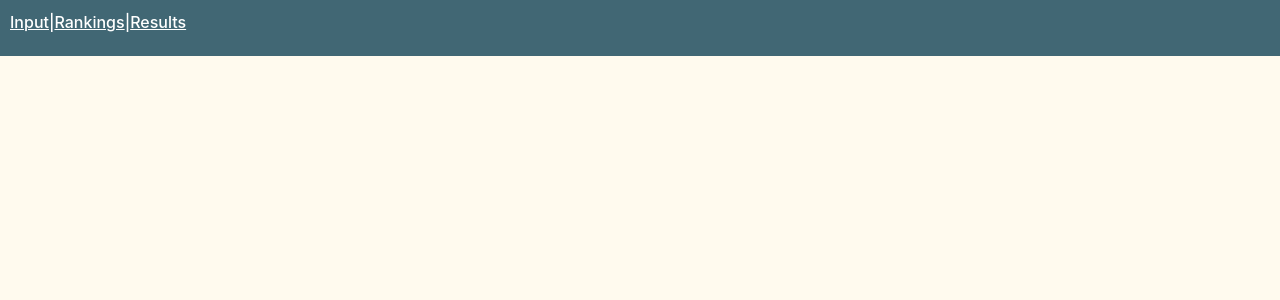
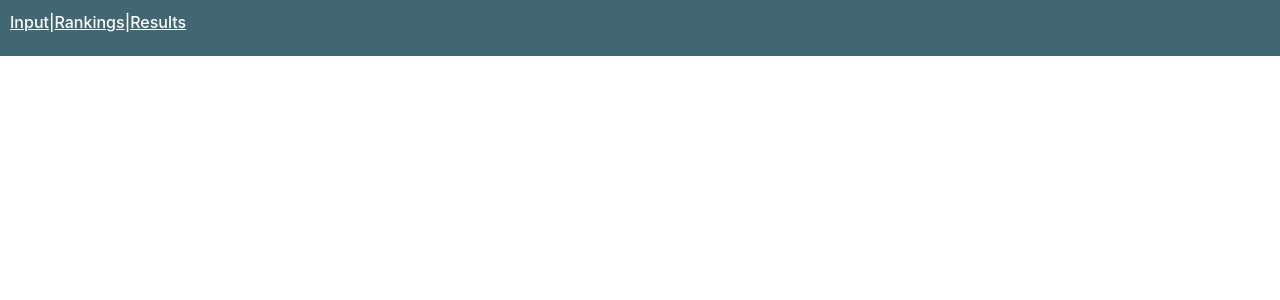
Before and after one commit to riasingh125/forge-spring25-software, a React (Vite) app in the folder frontend/: page / in a window 1280 px wide. Shown: the top 300 px of the page. Built offline with nearby package versions, Linux system fonts and the light colour scheme.

Commit message:
removed background color from body

```diff
--- a/frontend/src/index.css
+++ b/frontend/src/index.css
@@ -44,7 +44,6 @@ body {
   display: flex;
   min-width: 320px;
   min-height: 100vh;
-  background-color: var(--background-off-white);
 }
 
 h1 {
```
